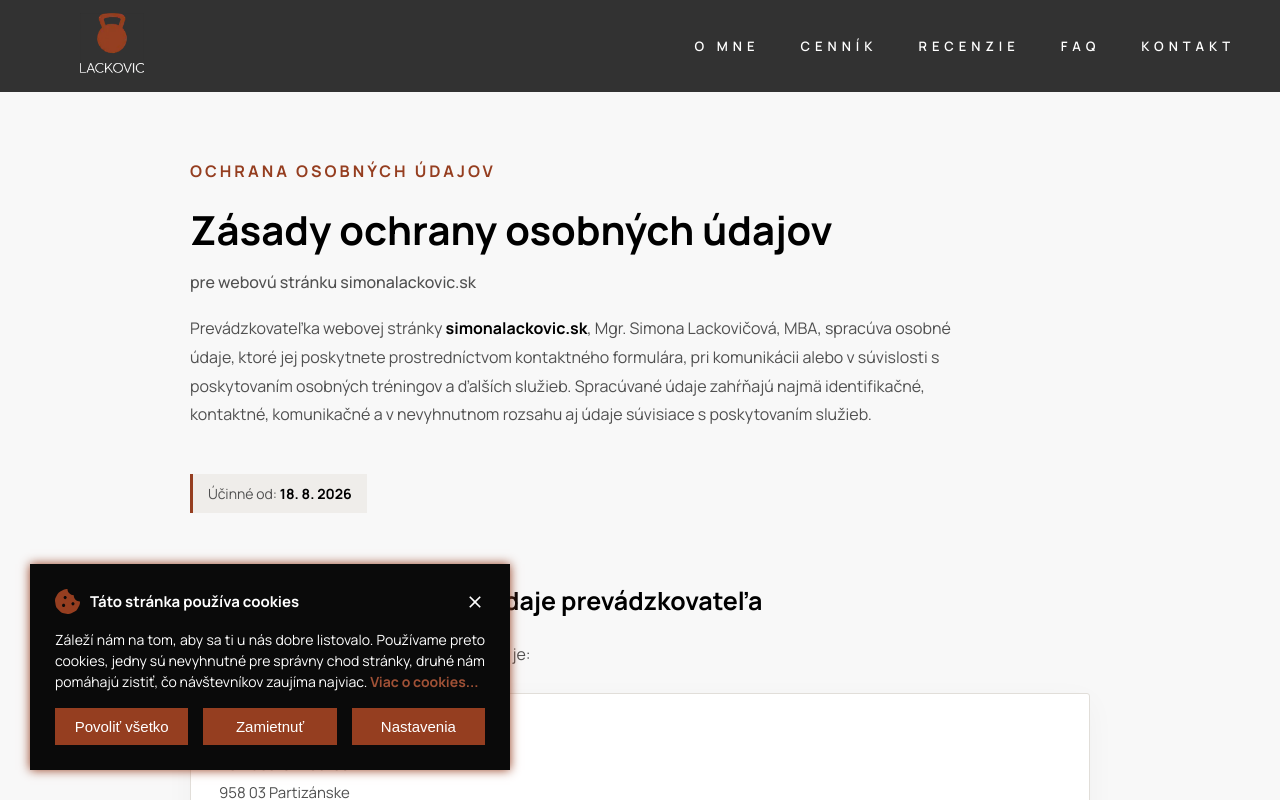
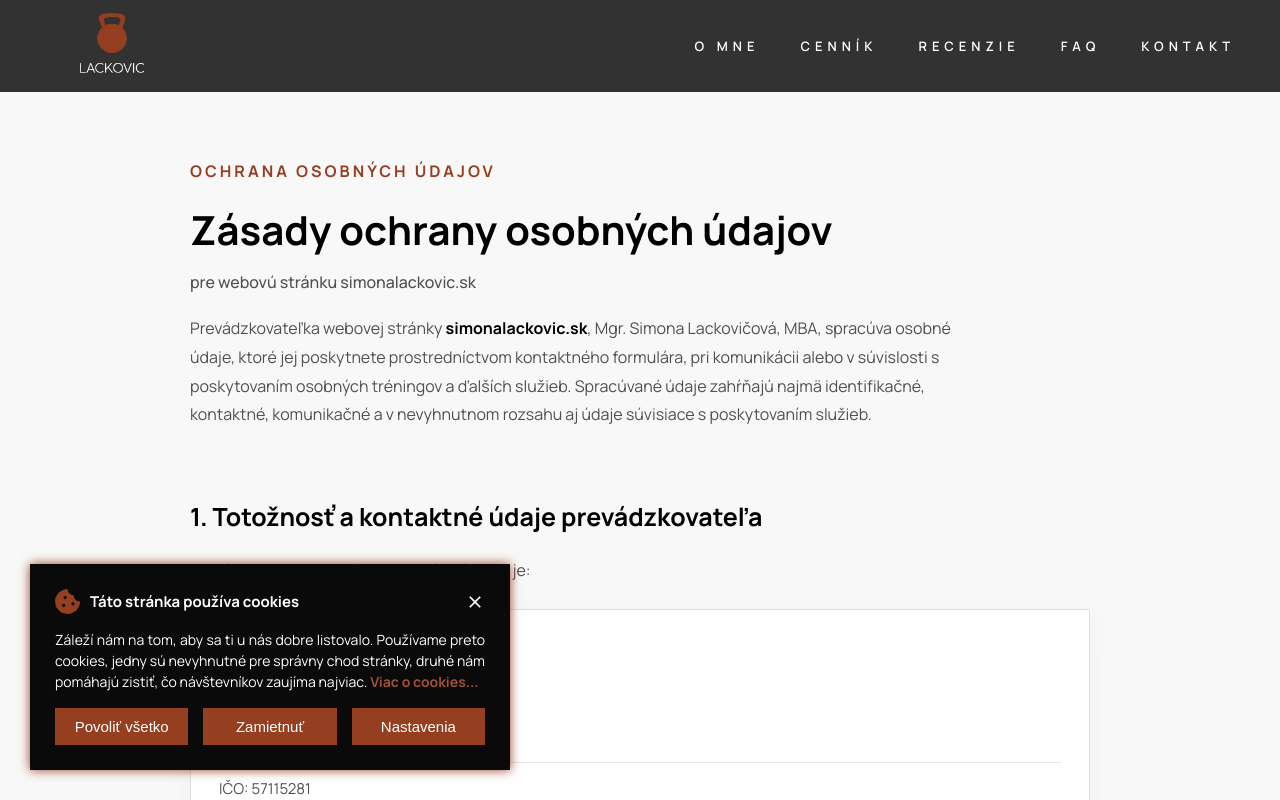
Before and after one commit to ToxiD8/personal-trainer-lackovic, a React (Vite) app: page /ochrana-osobnych-udajov in a window 1280 px wide. Shown: the top 800 px of the page. Built offline with nearby package versions, Linux system fonts and the light colour scheme.

Commit message:
changed bullet color for Feedback section, updated technologies in README

```diff
--- a/src/index.css
+++ b/src/index.css
@@ -318,16 +318,6 @@ ul {
 
 .privacy-policy__intro {
   max-width: 800px;
-}
-
-.privacy-policy__date {
-  display: inline-block;
-  margin-top: 28px;
-  padding: 10px 15px;
-  border-left: 3px solid var(--sienna);
-  background: #efedea;
-  color: var(--gray);
-  font-size: 14px;
 }
 
 .privacy-policy__content {
@@ -1522,7 +1512,7 @@ ul {
 }
 
 .swiper-pagination-bullet-active {
-  background-color: var(--sienna);
+  background-color: #fff;
   transition: opacity 0.3s;
   transform: scale(1.7);
 }
@@ -2451,9 +2441,6 @@ ul {
   .privacy-policy__eyebrow {
     font-size: 14px;
   }
-  .privacy-policy__date {
-    font-size: 14px;
-  }
   .privacy-policy__content {
     gap: 38px;
   }
--- a/src/pages/PrivacyPolicy.jsx
+++ b/src/pages/PrivacyPolicy.jsx
@@ -43,42 +43,29 @@ const PrivacyPolicy = () => {
             komunikačné a v nevyhnutnom rozsahu aj údaje súvisiace s
             poskytovaním služieb.
           </p>
-
-          <div className="privacy-policy__date">
-            Účinné od: <strong>18. 8. 2026</strong>
-          </div>
         </header>
-
         <div className="privacy-policy__content">
           <section>
             <h2>1. Totožnosť a kontaktné údaje prevádzkovateľa</h2>
-
             <p>Prevádzkovateľkou Vašich osobných údajov je:</p>
-
             <div className="privacy-policy__contact-card">
               <strong>Mgr. Simona Lackovičová, MBA</strong>
               <span>Bezručova 2155/63</span>
               <span>958 03 Partizánske</span>
               <span>Slovenská republika</span>
-
               <div className="privacy-policy__contact-divider" />
-
               <span>IČO: 57115281</span>
               <span>DIČ: 1130628862</span>
-
               <div className="privacy-policy__contact-divider" />
-
               <span>
                 E-mail:{" "}
                 <a href="mailto:lackovicovasimon@gmail.com">
                   lackovicovasimon@gmail.com
                 </a>
               </span>
-
               <span>
                 Telefón: <a href="tel:+421908809710">+421 908 809 710</a>
               </span>
-
               <span>
                 Webová stránka:{" "}
                 <a
@@ -90,21 +77,17 @@ const PrivacyPolicy = () => {
                 </a>
               </span>
             </div>
-
             <p>
               Prevádzkovateľka nemenovala zodpovednú osobu pre ochranu osobných
               údajov.
             </p>
           </section>
-
           <section>
             <h2>2. Rozsah spracúvaných osobných údajov</h2>
-
             <p>
               Prevádzkovateľka môže spracúvať najmä tieto kategórie osobných
               údajov:
             </p>
-
             <ul>
               <li>identifikačné údaje, najmä meno a priezvisko</li>
               <li>kontaktné údaje, najmä e-mailová adresa a telefónne číslo</li>
@@ -124,7 +107,6 @@ const PrivacyPolicy = () => {
                 nástrojov v rozsahu uvedenom v Zásadách používania cookies
               </li>
             </ul>
-
             <p>
               Pri poskytovaní osobných tréningov môžu byť mimo webovej stránky,
               najmä osobne počas konzultácie, získavané aj údaje súvisiace s
@@ -133,12 +115,9 @@ const PrivacyPolicy = () => {
               bezpečné a primerané poskytovanie služby.
             </p>
           </section>
-
           <section>
             <h2>3. Zákonný dôvod spracúvania osobných údajov</h2>
-
             <p>Zákonným dôvodom spracúvania osobných údajov je najmä:</p>
-
             <ul>
               <li>
                 <strong>
@@ -163,18 +142,14 @@ const PrivacyPolicy = () => {
                 v konkrétnom prípade na spracúvanie vyžaduje
               </li>
             </ul>
-
             <p>
               Pri spracúvaní údajov týkajúcich sa zdravia sa uplatňujú aj
               podmienky podľa čl. 9 GDPR.
             </p>
           </section>
-
           <section>
             <h2>4. Účel spracúvania osobných údajov</h2>
-
             <p>Osobné údaje sú spracúvané najmä na tieto účely:</p>
-
             <ul>
               <li>vybavenie kontaktnej správy alebo dopytu</li>
               <li>komunikácia so záujemcami a klientmi</li>
@@ -195,22 +170,18 @@ const PrivacyPolicy = () => {
               </li>
               <li>zobrazovanie verejne dostupných recenzií zo služby Google</li>
             </ul>
-
             <p>
               Prevádzkovateľka nevykonáva automatizované individuálne
               rozhodovanie podľa čl. 22 GDPR a nevytvára marketingové profily
               návštevníkov.
             </p>
           </section>
-
           <section>
             <h2>5. Doba uchovávania osobných údajov</h2>
-
             <p>
               Osobné údaje sú uchovávané len po dobu nevyhnutnú na splnenie
               účelu spracúvania alebo po dobu stanovenú právnymi predpismi.
             </p>
-
             <ul>
               <li>
                 Údaje z kontaktného formulára a následnej komunikácie sa
@@ -236,21 +207,17 @@ const PrivacyPolicy = () => {
                 účelu ich spracúvania.
               </li>
             </ul>
-
             <p>
               Po uplynutí príslušnej doby prevádzkovateľka osobné údaje vymaže,
               anonymizuje alebo inak bezpečne zlikviduje, ak ich ďalšie
               uchovávanie nie je potrebné.
             </p>
           </section>
-
           <section>
             <h2>6. Príjemcovia osobných údajov</h2>
-
             <p>
               Osobné údaje môžu byť v nevyhnutnom rozsahu sprístupnené najmä:
             </p>
-
             <ul>
               <li>poskytovateľovi doménových služieb - Webglobe</li>
               <li>poskytovateľovi hostingových služieb - Vercel</li>
@@ -265,65 +232,52 @@ const PrivacyPolicy = () => {
               </li>
               <li>orgánom verejnej moci, ak to vyžaduje právny predpis</li>
             </ul>
-
             <p>
               Prevádzkovateľka sprístupňuje osobné údaje len v rozsahu
               nevyhnutnom na splnenie konkrétneho účelu alebo zákonnej
               povinnosti.
             </p>
           </section>
-
           <section>
             <h2>7. Prenos osobných údajov do tretích krajín</h2>
-
             <p>
               Pri využívaní niektorých služieb poskytovaných spoločnosťami so
               sídlom mimo Európskej únie alebo Európskeho hospodárskeho
               priestoru môže dochádzať k prenosu alebo spracúvaniu osobných
               údajov v tretích krajinách.
             </p>
-
             <p>
               Ak k takémuto prenosu dochádza, prevádzkovateľka zabezpečuje jeho
               vykonávanie v súlade s GDPR a prostredníctvom príslušných právnych
               mechanizmov a primeraných záruk.
             </p>
           </section>
-
           <section>
             <h2>8. Cookies, Google Analytics a ďalšie online služby</h2>
-
             <p>Webová stránka používa nevyhnutné a analytické cookies.</p>
-
             <p>
               Analytické cookies služby <strong>Google Analytics</strong> sa
               používajú iba na základe súhlasu návštevníka.
             </p>
-
             <p>
               Kontaktný formulár využíva <strong>Cloudflare Turnstile</strong>{" "}
               na ochranu pred automatizovaným a škodlivým odosielaním.
             </p>
-
             <p>
               Na webovej stránke sa zároveň dynamicky zobrazujú verejne dostupné
               recenzie zo služby <strong>Google</strong>, pričom sa môžu
               zobrazovať údaje autora recenzie, napríklad meno, profilová
               fotografia a text recenzie.
             </p>
-
             <p>
               Podrobné informácie o používaných cookies, ich účele, type, dobe
               platnosti a spôsobe ich správy sú uvedené na samostatnej stránke{" "}
               <strong>Cookies</strong>.
             </p>
           </section>
-
           <section>
             <h2>9. Práva dotknutej osoby</h2>
-
             <p>Za podmienok stanovených GDPR máte právo:</p>
-
             <ul>
               <li>na prístup k svojim osobným údajom</li>
               <li>na opravu nepresných alebo neúplných osobných údajov</li>
@@ -337,7 +291,6 @@ const PrivacyPolicy = () => {
                 kedykoľvek odvolať súhlas, ak je spracúvanie založené na súhlase
               </li>
             </ul>
-
             <p>
               Svoje práva môžete uplatniť e-mailom na adrese{" "}
               <a href="mailto:lackovicovasimon@gmail.com">
@@ -345,17 +298,14 @@ const PrivacyPolicy = () => {
               </a>{" "}
               alebo písomne na adrese prevádzkovateľky.
             </p>
-
             <p>
               Prevádzkovateľka vybavuje žiadosti v lehotách stanovených GDPR,
               spravidla najneskôr do jedného mesiaca.
             </p>
-
             <p>
               Ak sa domnievate, že došlo k porušeniu ochrany Vašich osobných
               údajov, máte právo podať sťažnosť dozornému orgánu:
             </p>
-
             <div className="privacy-policy__contact-card privacy-policy__contact-card--compact">
               <strong>
                 Úrad na ochranu osobných údajov Slovenskej republiky
@@ -365,40 +315,29 @@ const PrivacyPolicy = () => {
               <span>Slovenská republika</span>
             </div>
           </section>
-
           <section>
             <h2>10. Povinnosť poskytnúť osobné údaje</h2>
-
             <p>
               Poskytnutie osobných údajov môže byť v niektorých prípadoch
               nevyhnutné na vybavenie Vašej požiadavky, uzatvorenie a plnenie
               zmluvy alebo splnenie zákonnej povinnosti.
             </p>
-
             <p>
               Bez poskytnutia potrebných údajov nemusí byť možné odpovedať na
               Vašu požiadavku, dohodnúť alebo poskytnúť službu, vystaviť faktúru
               alebo splniť príslušnú zákonnú povinnosť.
             </p>
           </section>
-
           <section>
             <h2>11. Záverečné ustanovenia</h2>
-
             <p>
               Tieto Zásady ochrany osobných údajov nadobúdajú účinnosť dňa{" "}
               <strong>18. 8. 2026</strong>.
             </p>
-
             <p>
               Prevádzkovateľka si vyhradzuje právo tieto zásady aktualizovať
               najmä v prípade zmeny spôsobu spracúvania osobných údajov,
               používaných technológií alebo právnych predpisov.
-            </p>
-
-            <p>
-              Aktuálna verzia zásad je vždy dostupná na webovej stránke{" "}
-              <strong>simonalackovic.sk</strong>.
             </p>
           </section>
           <a className="privacy-policy__back" href="/">
```
Also changed, not shown: 1 other file (tests, documents, lock files or other folders).
